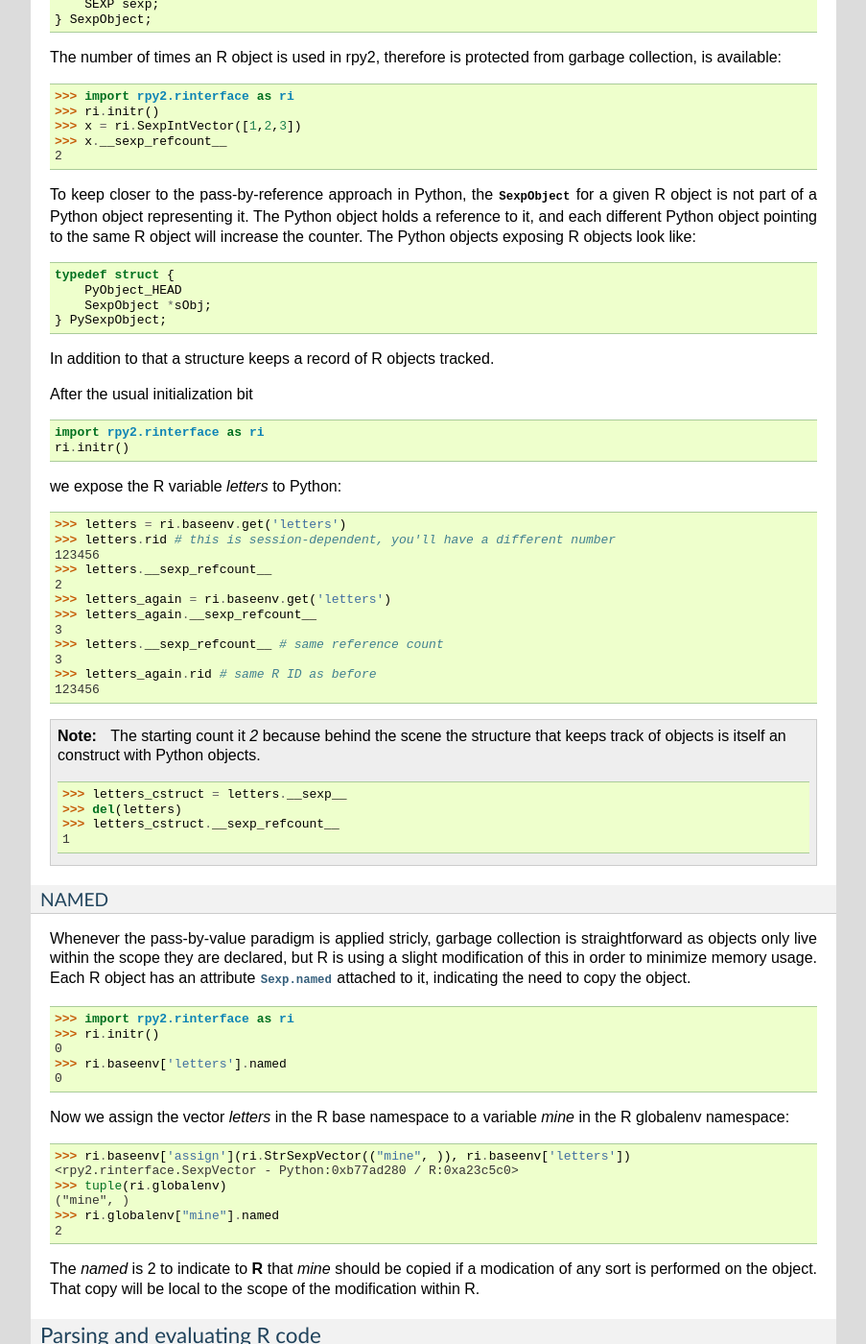
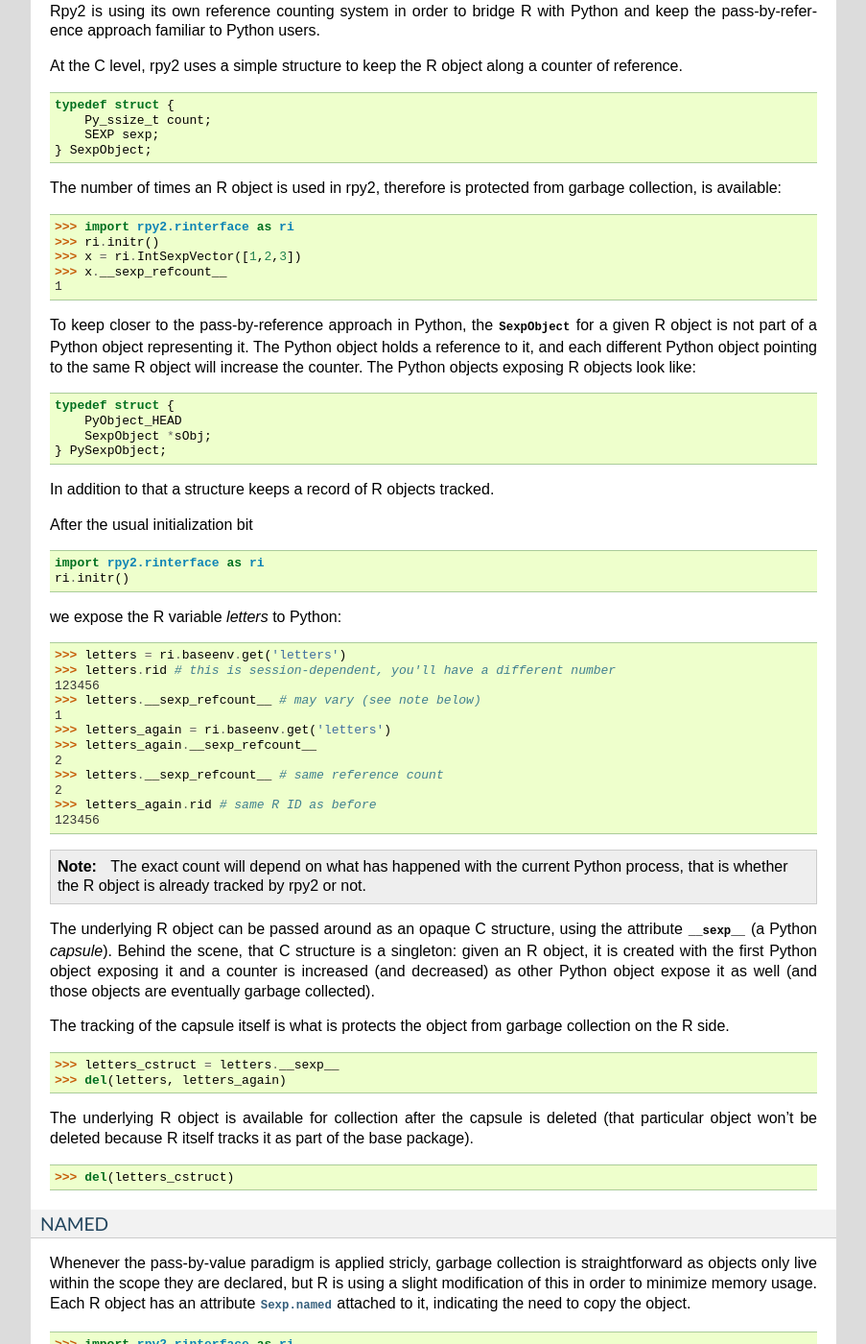
Before and after one commit to rpy2/rpy2, a Sphinx documentation site: the page built from doc/source/rinterface.rst, in a window 1280 px wide and 1400 px high, scrolled down 3920 px. Shown: the whole window at 96% size, without its empty margins (198-1101 px from the left). Built offline with Sphinx 7.4.7, drawn with Linux system fonts in a browser that asks for light colours; formulas are drawn with MathJax 3; some of the changed text lies outside the part shown.

Commit message:
doc: related projects and memory (garbage collection of objects)
--HG--
branch : version_2.3.x

```diff
--- a/doc/source/rinterface.rst
+++ b/doc/source/rinterface.rst
@@ -175,10 +175,17 @@ For example:
 >>> x = rinterface.IntVector((1,2,3))
 
 creates a fully usable R vector, but it does not have an associtated
-R symbol (it is in memory, but cannot be called by name). It is will be
-protected from garbage collection until the Python garbage collector
-claims it.
+R symbol (it is in memory, but cannot be called by name fomr R). It is
+also protected from garbage collection until, until
+`x` is deleted and the Python garbage collector destroys `x`.
 
+.. note::
+
+   To finalize the recovery of the memory used, the R garbage collector
+   must be also be called. This should happen automatically while running
+   R code when a threshold of memory usage is reached, but it
+   is also possible to call explicitly both garbage collectors.
+   See :ref:`rinterface-memory` for more details.
 
 Pass-by-value paradigm
 ----------------------
@@ -276,9 +286,9 @@ from garbage collection, is available:
 
 >>> import rpy2.rinterface as ri
 >>> ri.initr()
->>> x = ri.SexpIntVector([1,2,3])
+>>> x = ri.IntSexpVector([1,2,3])
 >>> x.__sexp_refcount__
-2
+1
 
 To keep closer to the pass-by-reference approach in Python,
 the :c:type:`SexpObject` for a given R object is not part of a Python object
@@ -296,7 +306,6 @@ The Python objects exposing R objects look like:
 
 In addition to that a structure keeps a record of R objects tracked.
 
-
 After the usual initialization bit
 
 .. code-block:: python
@@ -309,28 +318,41 @@ we expose the R variable `letters` to Python:
 >>> letters = ri.baseenv.get('letters')
 >>> letters.rid # this is session-dependent, you'll have a different number
 123456
->>> letters.__sexp_refcount__
-2
+>>> letters.__sexp_refcount__ # may vary (see note below)
+1
 >>> letters_again = ri.baseenv.get('letters')
 >>> letters_again.__sexp_refcount__
-3
+2
 >>> letters.__sexp_refcount__ # same reference count
-3
+2
 >>> letters_again.rid # same R ID as before
 123456
 
 
 .. note::
 
-   The starting count it `2` because behind the scene the structure
-   that keeps track
-   of objects is itself an construct with Python objects.
+   The exact count will depend on what has happened with the current Python
+   process, that is whether the R object is already tracked by rpy2 or not.
 
-   >>> letters_cstruct = letters.__sexp__
-   >>> del(letters)
-   >>> letters_cstruct.__sexp_refcount__
-   1
 
+The underlying R object can be passed around as an opaque C structure,
+using the attribute :attr:`__sexp__` (a Python `capsule`).
+Behind the scene, that C structure
+is a singleton: given an R object, it is created with the first Python object
+exposing it and a counter is increased (and decreased) as other Python object
+expose it as well (and those objects are eventually garbage collected).
+
+The tracking of the capsule itself is what is protects the
+object from garbage collection on the R side.
+
+>>> letters_cstruct = letters.__sexp__
+>>> del(letters, letters_again)
+
+The underlying R object is available for collection after the capsule
+is deleted (that particular object won't be deleted because R itself tracks it
+as part of the base package).
+
+>>> del(letters_cstruct)
 
 
 NAMED
```
Also changed, not shown: other parts of doc/source/rinterface.rst (+3 -0 lines), doc/source/related_projects.rst (+19 -13 lines).
